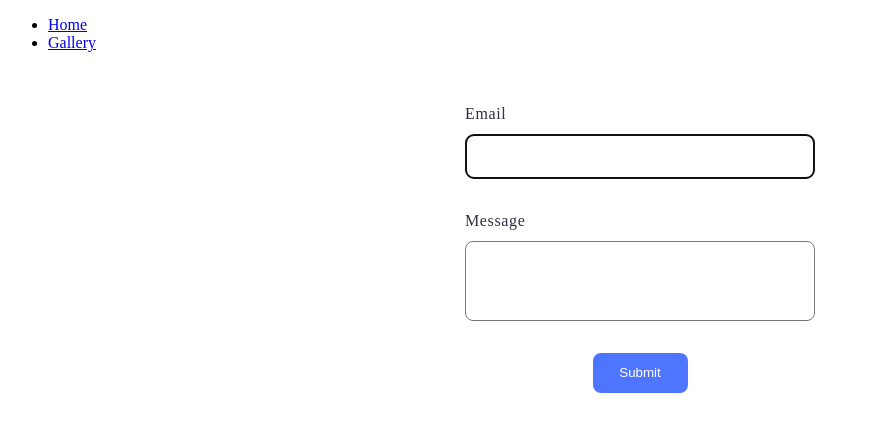
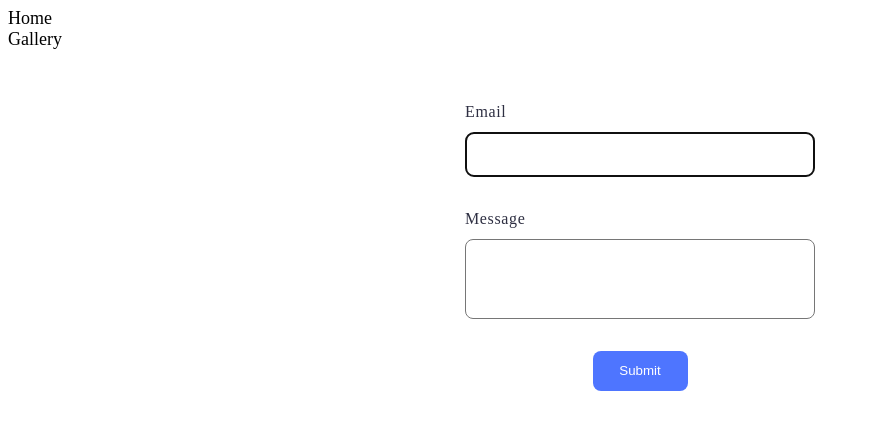
Before and after one commit to Dimonik7772/goit-js-hw-09, a website built with Vite: page src/2-form.html in a window 1280 px wide. Shown: the whole page, without its empty margins (0-870 px from the left). Built offline with nearby package versions, Linux system fonts and the light colour scheme.

Commit message:
update css

```diff
--- a/src/css/form.css
+++ b/src/css/form.css
@@ -14,6 +14,17 @@
   letter-spacing: 0.04em;
   color: #2e2f42;
   margin-top: 50px;
+}
+ul {
+  padding: 0;
+  margin: 0;
+  list-style: none;
+  color: black;
+  font-size: 18px;
+}
+a {
+  color: currentColor;
+  text-decoration: none;
 }
 .feedback-form input {
   width: 350px;
--- a/src/css/gallery.css
+++ b/src/css/gallery.css
@@ -3,6 +3,7 @@ ul {
   margin: 0;
   list-style: none;
   color: black;
+  font-size: 18px;
 }
 a {
   color: currentColor;
```
